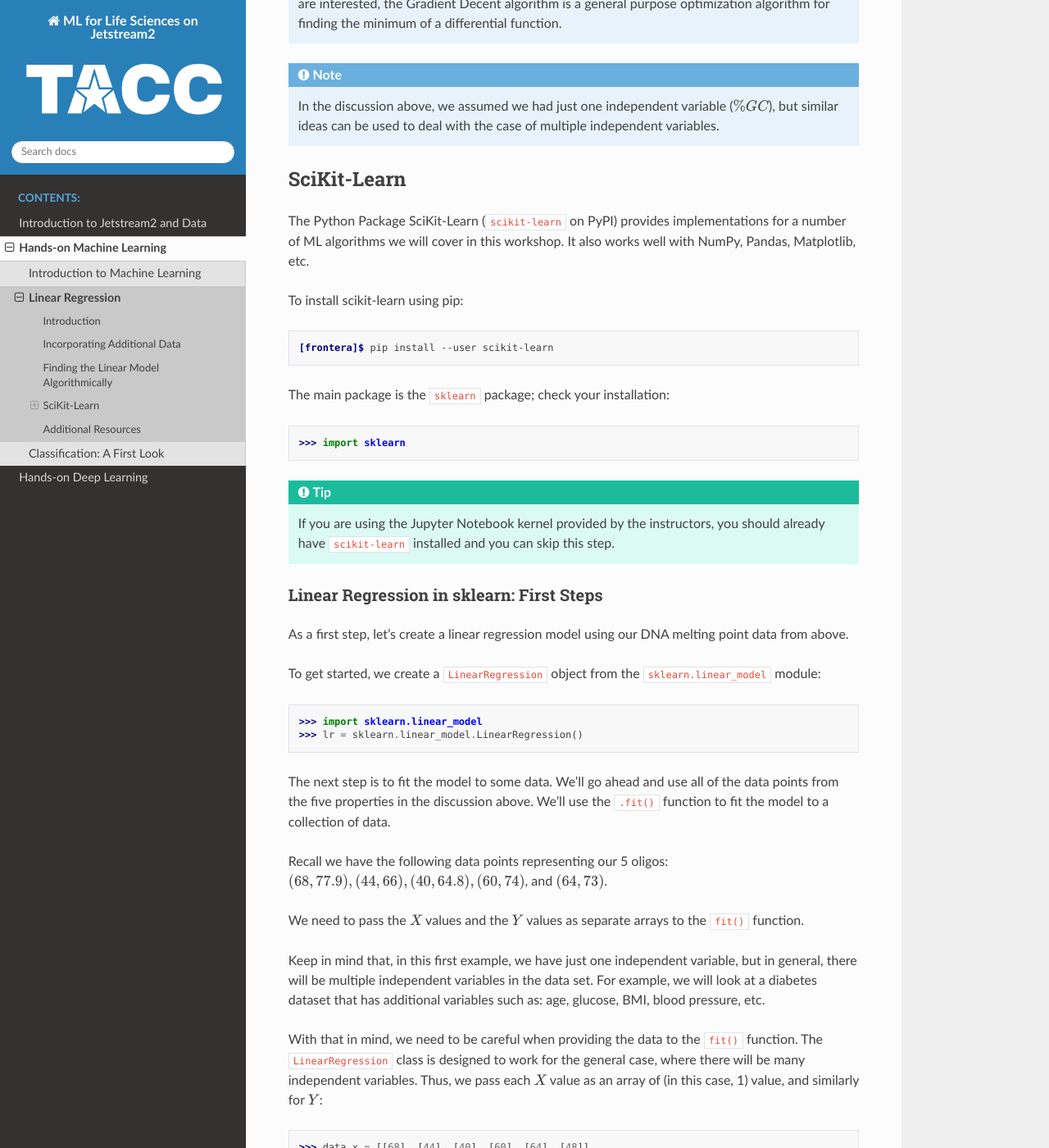
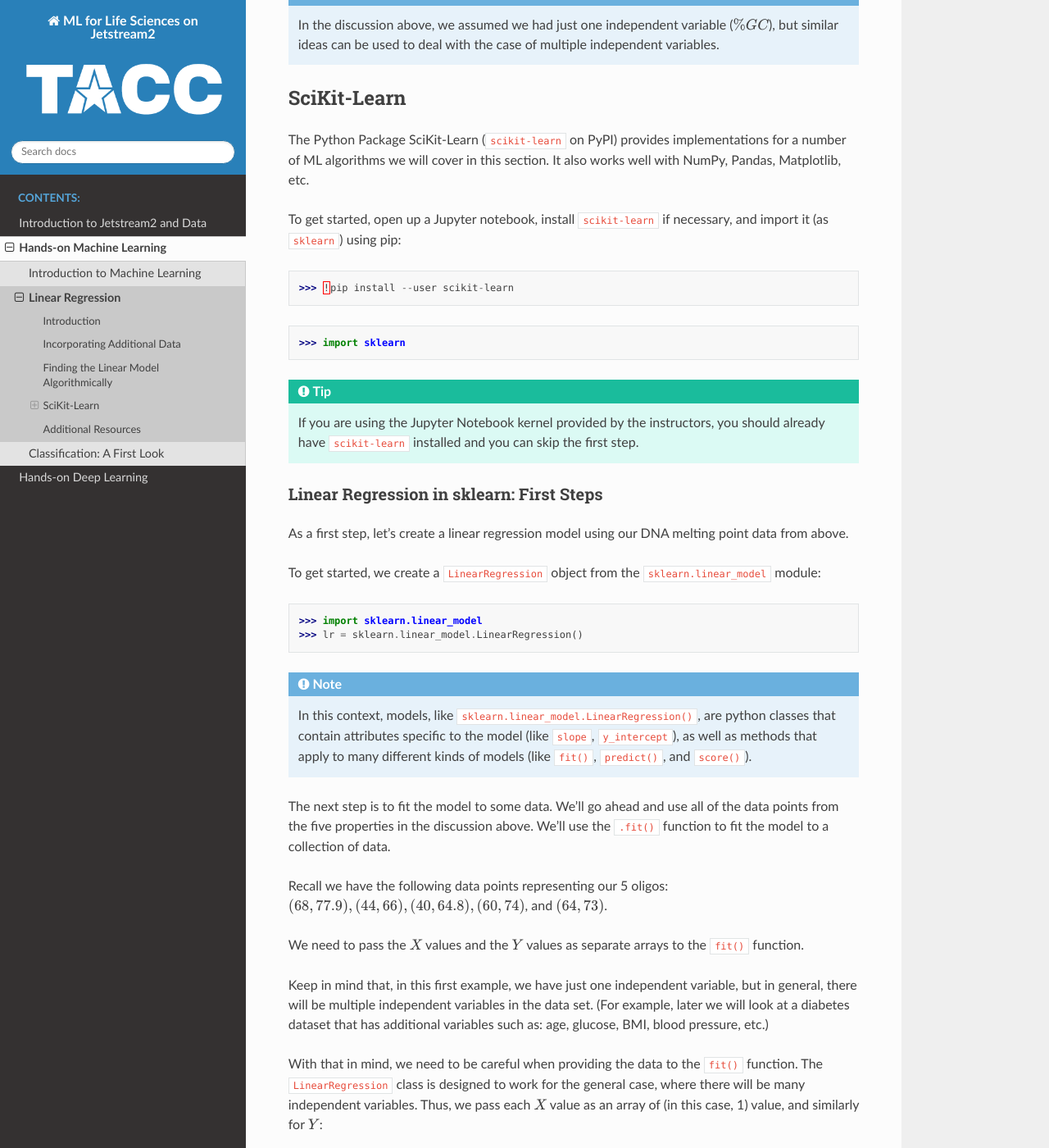
Before and after one commit to TACC/life_sciences_ML_on_JS2, a Sphinx documentation site: the page built from docs/section2/linear_regression.rst, in a window 1280 px wide and 1400 px high, scrolled down 5121 px. Shown: the whole window at 82% size. Built offline with Sphinx 7.4.7 and the Read the Docs theme 3.1.0, drawn with Linux system fonts in a browser that asks for light colours; some of the changed text lies outside the part shown.

Commit message:
updated linear_regression section

```diff
--- a/docs/section2/linear_regression.rst
+++ b/docs/section2/linear_regression.rst
@@ -76,16 +76,18 @@
 some additional properties. How does our model perform?
 
 * Oligo 3: 40% GC; actual value: 64.8°C; predicted value: ?
-* Oligo 4: 60% GC; actual value: 74°C; predicted value: ?
+* Oligo 4: 60% GC; actual value: 74.0°C; predicted value: ?
 * Oligo 5: 64% GC; actual value: 73.2°C; predicted value: ?
 
 *Solution:*
 
-We plug the points into the equation :math:`Y = 0.4958(X) + 44.1833` and compute :math:`Y`:
+.. toggle:: Click to show the answer
 
-* Oligo 3: Predicted Value = :math:`0.4958(40) + 44.183 = 64°C`
-* Oligo 4: Predicted Value = :math:`0.4958(60) + 44.183 = 73.9°C`
-* Oligo 5: Predicted Value = :math:`0.4958(64) + 44.183 = 75.9°C`
+   We plug the points into the equation :math:`Y = 0.4958(X) + 44.1833` and compute :math:`Y`:
+
+   * Oligo 3: Predicted Value = :math:`0.4958(40) + 44.183 \approx 64.0°C`
+   * Oligo 4: Predicted Value = :math:`0.4958(60) + 44.183 \approx 73.9°C`
+   * Oligo 5: Predicted Value = :math:`0.4958(64) + 44.183 \approx 75.9°C`
 
 If we add these additional data points to our plot, we see that our model did pretty well on Oligo 3,
 less good on Oligo 4, and was quite a bit off for Oligo 5 .
@@ -130,7 +132,7 @@
 equations than unknowns, and such systems typically have no solution. In general, when working with
 real-world data we will not be able to find exact solutions to the set of model equations.
 
-Instead, with Linear Regression, the basic idea is to find a linear equation that, when used to
+Instead, with **Linear Regression**, the basic idea is to find a linear equation that, when used to
 predict the dependent variable of the known data points, minimizes a *cost* function. The cost
 function is related to another function, called the *error* function, which is also called a *loss*
 function. The error function assigns an error to each data point, and the cost function aggregates
@@ -214,16 +216,15 @@
 ------------
 
 The Python Package SciKit-Learn (``scikit-learn`` on PyPI) provides implementations for a number of
-ML algorithms we will cover in this workshop. It also works well with NumPy, Pandas, Matplotlib,
+ML algorithms we will cover in this section. It also works well with NumPy, Pandas, Matplotlib,
 etc.
 
-To install scikit-learn using pip:
+To get started, open up a Jupyter notebook, install ``scikit-learn`` if necessary, and import it (as
+``sklearn``) using pip:
 
-.. code-block:: console
+.. code-block:: python
 
-   [frontera]$ pip install --user scikit-learn
-
-The main package is the ``sklearn`` package; check your installation:
+   >>> !pip install --user scikit-learn
 
 .. code-block:: python3
 
@@ -232,7 +233,7 @@
 .. tip::
 
    If you are using the Jupyter Notebook kernel provided by the instructors, you should already have
-   ``scikit-learn`` installed and you can skip this step.
+   ``scikit-learn`` installed and you can skip the first step.
 
 
 Linear Regression in sklearn: First Steps
@@ -247,6 +248,13 @@
    >>> import sklearn.linear_model
    >>> lr = sklearn.linear_model.LinearRegression()
 
+.. note::
+
+   In this context, models, like ``sklearn.linear_model.LinearRegression()``, are python classes
+   that contain attributes specific to the model (like ``slope``, ``y_intercept``), as well as
+   methods that apply to many different kinds of models (like ``fit()``, ``predict()``, and
+   ``score()``).
+
 The next step is to fit the model to some data. We'll go ahead and use all of the data points
 from the five properties in the discussion above. We'll use the ``.fit()`` function to fit the model
 to a collection of data.
@@ -258,8 +266,8 @@
 function.
 
 Keep in mind that, in this first example, we have just one independent variable, but in general,
-there will be multiple independent variables in the data set. For example, we will look at a
-diabetes  dataset that has additional variables such as: age, glucose, BMI, blood pressure, etc.
+there will be multiple independent variables in the data set. (For example, later we will look at a
+diabetes dataset that has additional variables such as: age, glucose, BMI, blood pressure, etc.)
 
 With that in mind, we need to be careful when providing the data to the ``fit()`` function. The
 ``LinearRegression`` class is designed to work for the general case, where there will be many
@@ -355,7 +363,7 @@
 We can pass Pandas DataFrames directly to the sklearn functions (e.g., ``fit()`` and ``predict()``)
 once they have been pre-processed. The DNA melting point data is available on the class git
 repository inside unit02 folder. You can
-`download it here <https://raw.githubusercontent.com/TACC/life_sciences_ml_at_tacc/refs/heads/main/docs/section2/files/dna_melting_points.csv>`_.
+`download it here <https://raw.githubusercontent.com/TACC/life_sciences_ML_on_JS2/refs/heads/main/docs/section2/files/dna_melting_points.csv>`_.
 Download the csv file from the website and read it into a DataFrame:
 
 .. code-block:: python
@@ -396,12 +404,16 @@
       --> array([76.737751])
 
       >>> # predict a set of values
-      >>> lr.predict(X.iloc[0:10])
+      >>> lr.predict(X.iloc[0:6])
       --> array([76.737751, 65.90160643, 64.09558233, 73.12570281, 74.93172691, 67.70763052])
 
       >>> # How do they compare to the actual values?
       >>> print(f"estimated melting point for Oligo 1: {lr.predict(X.iloc[0:1])}, actual melting point for Oligo 1: {Y.iloc[0]}")
       --> estimated melting point for Oligo 1: [76.737751], actual melting point for Oligo 1: 77.9
+
+      >>> # How well does the model fit the data?
+      >>> print(f"R-squared value for fit: {lr.score(X, Y)}")
+      --> R-squared value for fit: 0.9518535436795531
 
 
 Additional Resources
```
Also changed, not shown: other parts of docs/section2/linear_regression.rst (+3 -3 lines).
